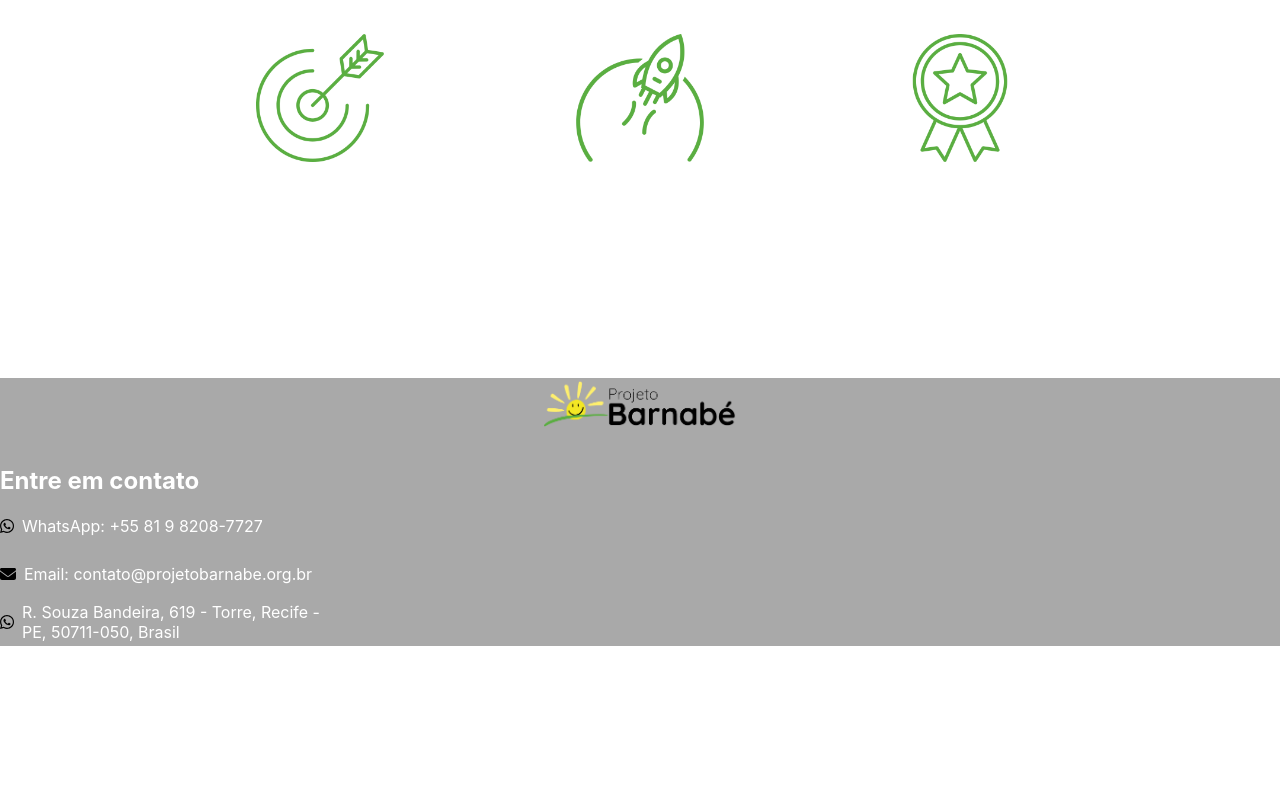
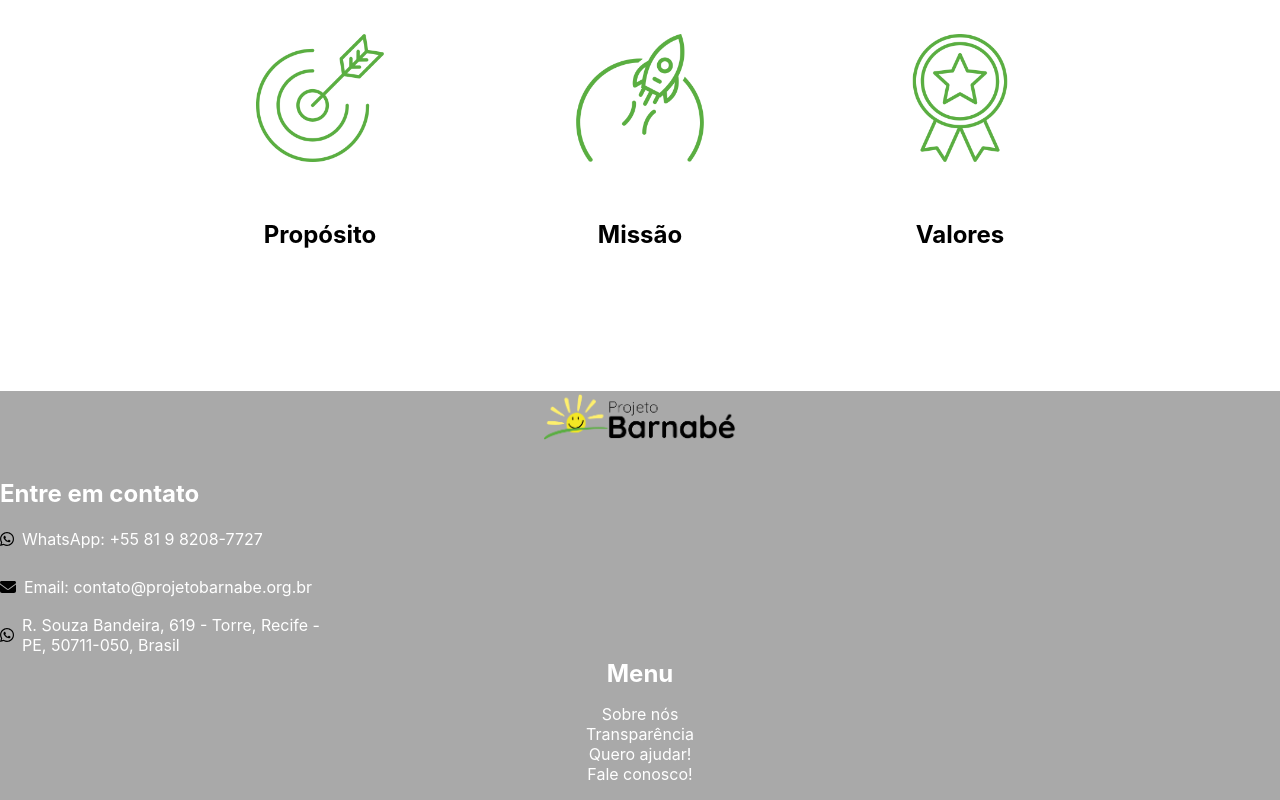
Before and after one commit to Marcoswodbarros/OngProjetoBarnabe, a React (Create React App) app in the folder barnabe/: page / in a window 1280 px wide. Shown: the part 992-1792 px from the top of the page. Before the commit the page ends 1638 px from the top, so only its background shows below. Built offline with nearby package versions, Linux system fonts and the light colour scheme.

Commit message:
Desktop footer: Starting menu section

```diff
--- a/barnabe/src/Components/Contatos/Contatos.css
+++ b/barnabe/src/Components/Contatos/Contatos.css
@@ -1,17 +1,16 @@
 .contatos__section {
+    align-items: start;
+    color: white;
     display: flex;
     flex-direction: column;
-    align-items: start;
 }
 
-section h2 {
-    color: white;
+.contatos__h2 {
     height: 1rem;
 }
 
 .contatos__container {
     align-items: center;
-    color: white;
     column-gap: .5rem;
     display: flex;
     height: 3rem;
--- a/barnabe/src/Components/Contatos/Contatos.js
+++ b/barnabe/src/Components/Contatos/Contatos.js
@@ -5,7 +5,7 @@
     return (
         <div>
             <section className='contatos__section'>
-                <h2>Entre em contato</h2>
+                <h2 className='contatos__h2'>Entre em contato</h2>
                 <div className='contatos__container'>
                     <img src="images/footer - whats.svg" className='contatos__img' alt="WhatsApp Icon" />
                     <p>WhatsApp: +55 81 9 8208-7727</p>
--- a/barnabe/src/Components/Footer/Footer.js
+++ b/barnabe/src/Components/Footer/Footer.js
@@ -1,6 +1,7 @@
 import React from 'react'
 import './Footer.css'
 import Contatos from '../Contatos/Contatos'
+import Menu from '../Menu/Menu'
 
 const Footer = () => {
   return (
@@ -8,6 +9,7 @@
         <footer className='footer'>
             <img src="images/nav - logo.png" className='footer__logo' alt="Logo do Projeto Barnabé" />
             <Contatos />
+            <Menu />
         </footer>
     </div>
   )
--- /dev/null
+++ b/barnabe/src/Components/Menu/Menu.css
@@ -0,0 +1,15 @@
+.menu {
+    align-items: center;
+    color: white;
+    display: flex;
+    flex-direction: column;
+}
+
+.menu__h2 {
+    margin: 0;
+}
+
+.footer__menu--ul {
+    list-style: none;
+    padding-left: 0;
+}
--- /dev/null
+++ b/barnabe/src/Components/Menu/Menu.js
@@ -0,0 +1,20 @@
+import React from 'react'
+import './Menu.css'
+
+const Menu = () => {
+    return (
+        <div>
+            <section className='menu'>
+                <h2 className='menu__h2'>Menu</h2>
+                <ul className='footer__menu--ul'>
+                    <li>Sobre nós</li>
+                    <li>Transparência</li>
+                    <li>Quero ajudar!</li>
+                    <li>Fale conosco!</li>
+                </ul>
+            </section>
+        </div>
+    )
+}
+
+export default Menu
```
